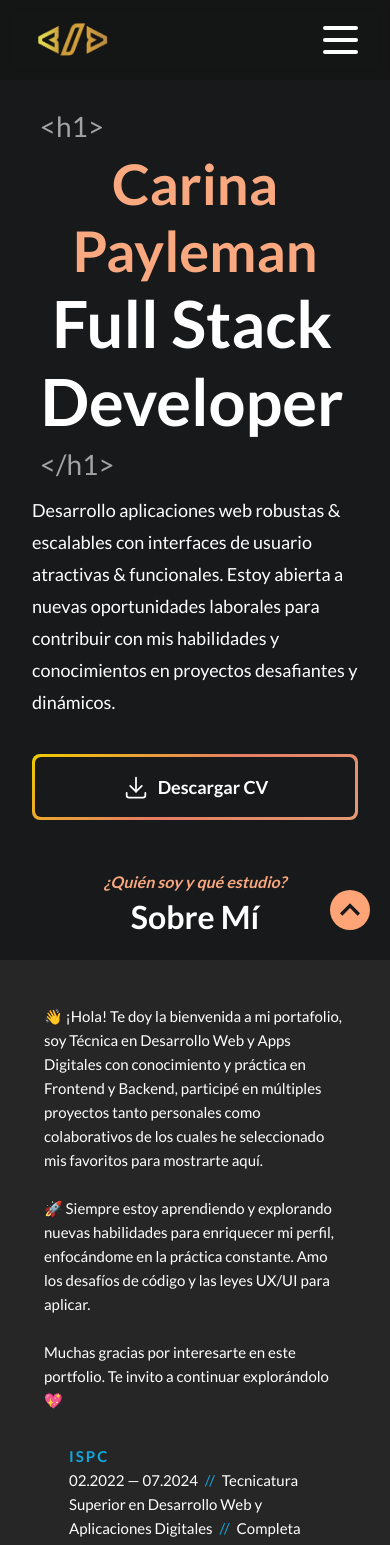
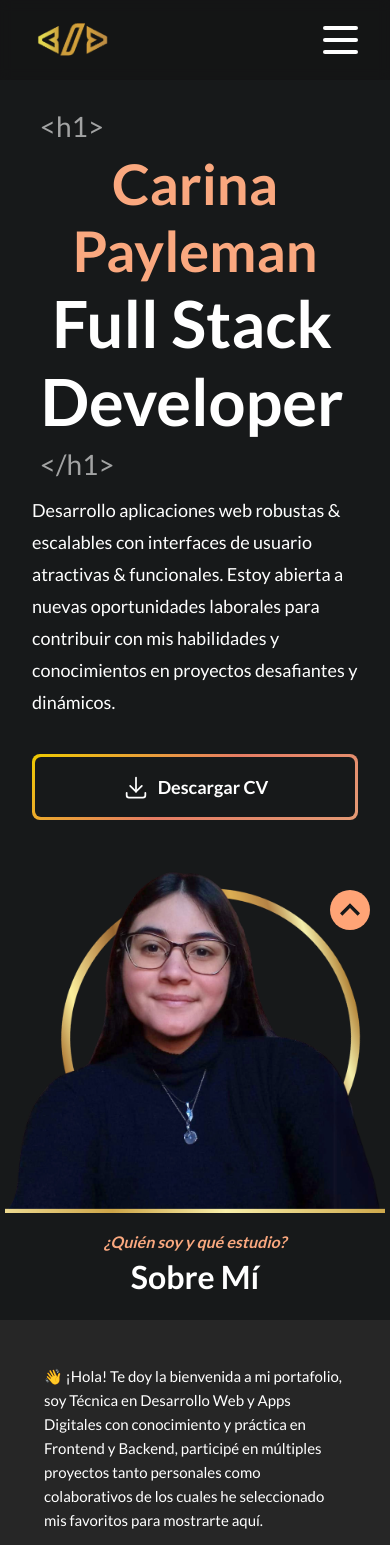
Before and after one commit to PaylemanC/portfolio, an Angular app: page / in a window 390 px wide. Shown: the top 1545 px of the page. Built offline with nearby package versions, Linux system fonts and the light colour scheme.

Commit message:
Acomoda introducción

```diff
--- a/src/app/components/cv-download-button/cv-download-button.component.scss
+++ b/src/app/components/cv-download-button/cv-download-button.component.scss
@@ -21,7 +21,6 @@ a {
   white-space: nowrap;
   cursor: pointer;
   transition: all .3s;
-  margin-bottom: 20px;
 
   .cv-content {
     display: flex;
@@ -51,7 +50,7 @@ a {
   }
 }
 
-@media (max-width: 675px) {
+@media (max-width: 1154px) {
   a {
     width: 100%;
   }
--- a/src/app/pages/home/home.component.html
+++ b/src/app/pages/home/home.component.html
@@ -3,6 +3,7 @@
 </div>
 <div *ngIf="!loading">
 <section id="introduction"  data-aos="fade-in" data-aos-duration="1900">
+    <div class="introduction--container">
       <div class="introduction__content">
           <div class="introduction__content-title">
               <p>&lt;h1&gt;</p>
@@ -14,6 +15,7 @@
       </div>
       <div class="introduction__avatar">
           <div class="introduction__avatar-profile"></div>
+      </div>
     </div>
 </section>
 <div class="social-media">
--- a/src/app/pages/home/home.component.scss
+++ b/src/app/pages/home/home.component.scss
@@ -1,9 +1,16 @@
 @import 'src/app/app.component.scss';
 
 #introduction {
-  margin-top: 0;
   display: flex;
-  justify-content: space-between;
+  justify-content: center;
+
+  .introduction--container {
+    display: flex;
+    flex-wrap: wrap;
+    max-width: 1200px;
+    align-items: center;
+    justify-content: center;
+  }
 
   .introduction__content {
     max-width: 620px;
@@ -50,12 +57,13 @@
   }
 
   .introduction__avatar {
-    width: 575px;
-    height: 575px;
+    $size: 415px;
+    width: $size;
+    height: $size;
   }
 
   .introduction__avatar-profile {
-    background: url('../../../assets/avatar-lg.png') right/contain no-repeat;
+    background: url('../../../assets/avatar-sm.png') right/contain no-repeat;
     width: 100%;
     height: 100%;
   }
@@ -216,19 +224,7 @@
 
 @media (max-width: 1024px) {
   #introduction {
-    flex-wrap: wrap;
-    justify-content: center;
-
-    .introduction__avatar {
-      width: 460px;
-      height: 415px;
-    }
-
-    .introduction__avatar-profile {
-      background: url('../../../assets/avatar-sm.png') top/contain no-repeat;
-      width: 100%;
-      height: 100%;
-    }
+    display: initial;
   }
 
   #about-me {
@@ -240,7 +236,7 @@
 }
 
 @media (max-width: 675px) {
-  .introduction__avatar, .social-media {
+  .social-media {
     display: none;
   }
 
@@ -291,3 +287,13 @@
     }
   }
 }
+
+@media (max-width: 480px) {
+  #introduction {
+    .introduction__avatar {
+      $size: 380px;
+      width: $size;
+      height: $size;
+    }
+  }
+}
```
Lines whose indentation alone changed are shown as unchanged.
